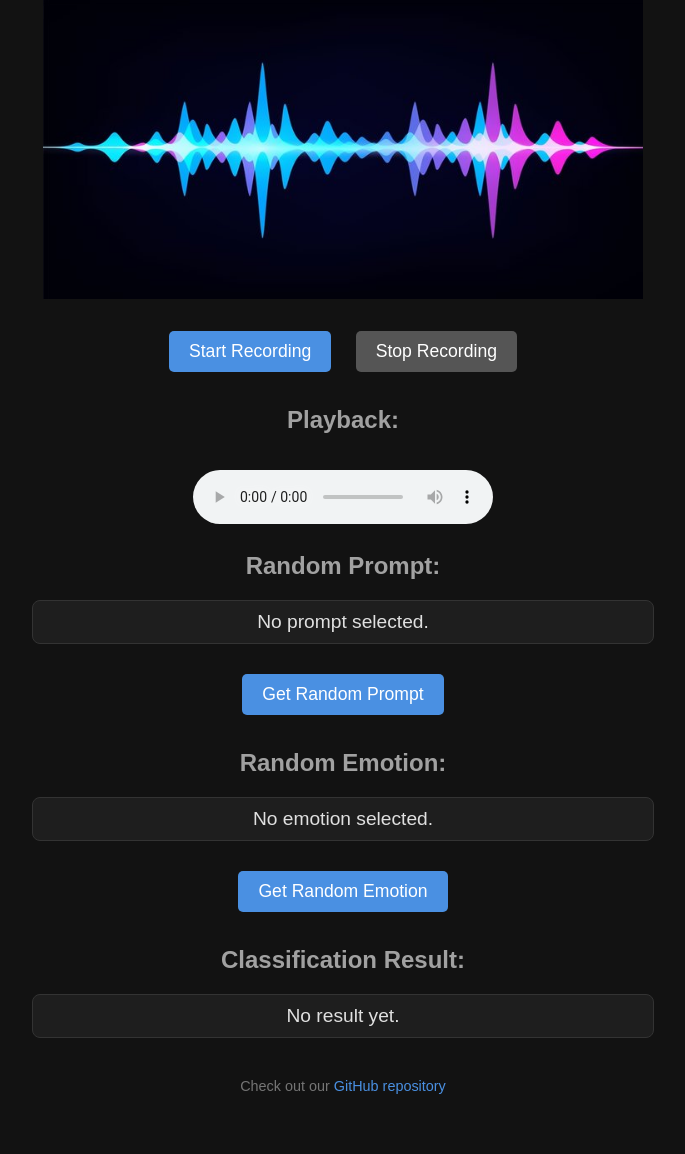
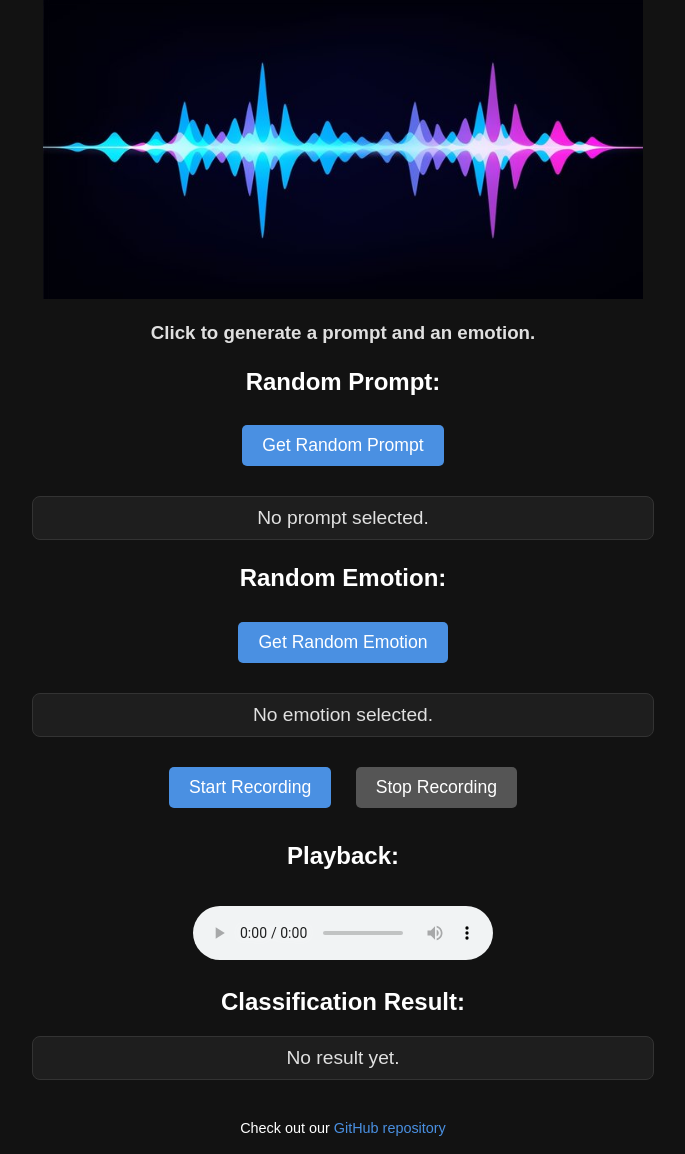
Before and after one commit to hMRZQ21/VERA_Deployed, a Flask app: page / in a window 1280 px wide. Shown: the part 105-1259 px from the top of the page, without its empty margins (297-982 px from the left). Before the commit the page ends 1199 px from the top, so only its background shows below. Run offline with Flask 3, Linux system fonts and the light colour scheme; parts of the project's set-up code (start-up, migrations or seed data) failed here and were passed over.

Commit message:
edited web page styling

```diff
--- a/static/styles.css
+++ b/static/styles.css
@@ -16,7 +16,7 @@ h1 {
 
 h2 {
     font-size: 1.5rem;
-    color: #A1A1A1;
+    color: #ffffff;
     margin-top: 1.5rem;
 }
 
@@ -67,7 +67,8 @@ audio {
 footer {
     margin-top: 40px;
     font-size: 0.9rem;
-    color: #757575;
+    color: white
+    ;
 }
 
 footer a {
--- a/templates/index.html
+++ b/templates/index.html
@@ -13,7 +13,18 @@
   <!-- Main Title -->
   <h1>VERA: Voice Emotion Recognition of Audio</h1>
   <img src="../static/Waveform.jpg" alt="soundwave" width="600" height="300">
-  <br> <br>
+
+  <h3>Click to generate a prompt and an emotion.</h3>
+
+  <!-- Random Prompt Section -->
+  <h2>Random Prompt:</h2>
+  <button id="selectPrompt">Get Random Prompt</button>
+  <div id="randomPrompt">No prompt selected.</div>
+
+  <!-- Random Emotion Section -->
+  <h2>Random Emotion:</h2>
+  <button id="selectEmotion">Get Random Emotion</button>
+  <div id="randomEmotion">No emotion selected.</div>
 
   <!-- Buttons for recording and stopping audio -->
   <button id="record">Start Recording</button>
@@ -22,16 +33,6 @@
   <!-- Playback section -->
   <h2>Playback:</h2>
   <audio id="audioPlayback" controls></audio>
-
-  <!-- Random Prompt Section -->
-  <h2>Random Prompt:</h2>
-  <div id="randomPrompt">No prompt selected.</div>
-  <button id="selectPrompt">Get Random Prompt</button>
-
-  <!-- Random Emotion Section -->
-  <h2>Random Emotion:</h2>
-  <div id="randomEmotion">No emotion selected.</div>
-  <button id="selectEmotion">Get Random Emotion</button>
 
   <!-- Classification Result Section -->
   <h2>Classification Result:</h2>
```
